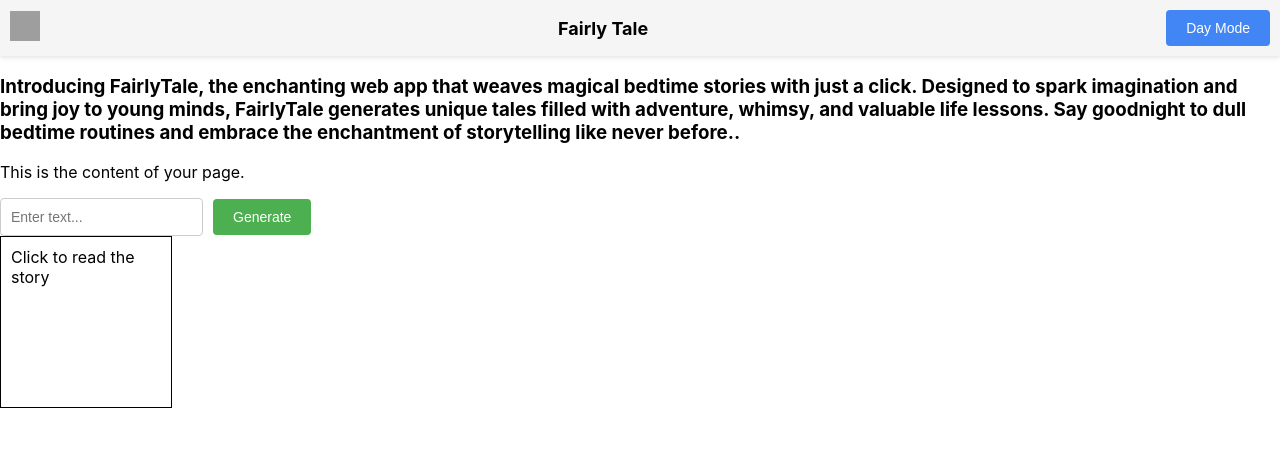
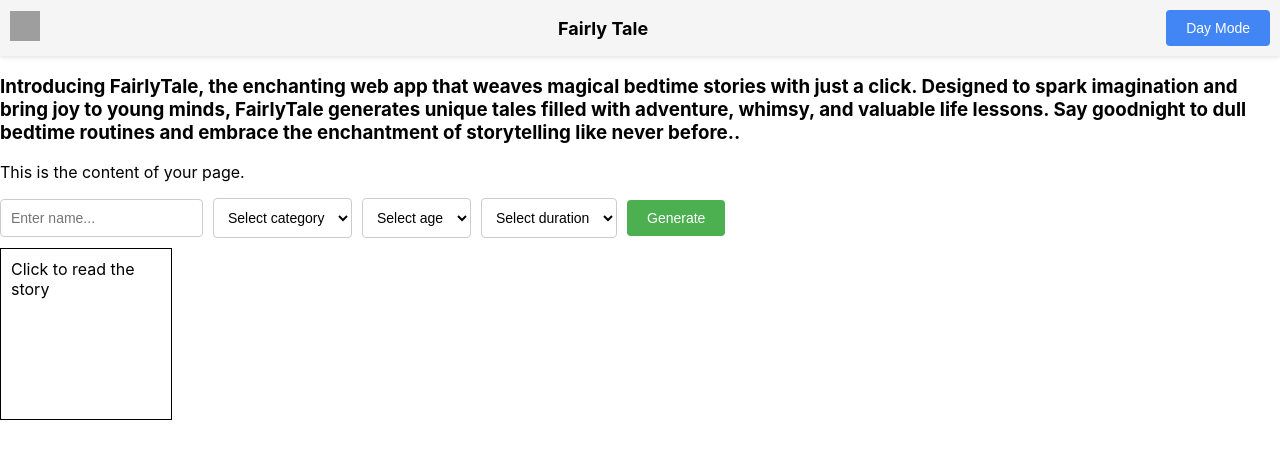
Before and after one commit to MahdiTeimourii/FairyTale, a React (Create React App) app in the folder frontend/: page / in a window 1280 px wide. Shown: the top 458 px of the page. Built offline with nearby package versions, Linux system fonts and the light colour scheme; grey boxes are pictures that could not be loaded.

Commit message:
categories with drop down option and styles added

```diff
--- a/frontend/src/components/TextBox.jsx
+++ b/frontend/src/components/TextBox.jsx
@@ -1,11 +1,73 @@
-import React from 'react';
+import React, { useState } from 'react';
 import '../styles/TextBox.scss';
 
 const TextBox = () => {
+  const [name, setName] = useState('');
+  const [category, setCategory] = useState('');
+  const [age, setAge] = useState('');
+  const [duration, setDuration] = useState('');
+
+  const handleNameChange = (event) => {
+    setName(event.target.value);
+  };
+
+  const handleCategoryChange = (event) => {
+    setCategory(event.target.value);
+  };
+
+  const handleAgeChange = (event) => {
+    setAge(event.target.value);
+  };
+
+  const handleDurationChange = (event) => {
+    setDuration(event.target.value);
+  };
+
+  const handleSubmit = (event) => {
+    event.preventDefault();
+    // Handle form submission with the values
+    console.log('Name:', name);
+    console.log('Category:', category);
+    console.log('Age:', age);
+    console.log('Duration:', duration);
+    // You can perform further actions here, such as making an API call
+    // or updating the state of your parent component
+  };
+
   return (
     <div className="textbox-container">
-      <input type="text" placeholder="Enter text..." className="textbox" />
-      <button className="button">Generate</button>
+      <form onSubmit={handleSubmit}>
+        <input
+          type="text"
+          placeholder="Enter name..."
+          className="textbox"
+          value={name}
+          onChange={handleNameChange}
+        />
+
+        <select className="dropdown" value={category} onChange={handleCategoryChange}>
+          <option value="">Select category</option>
+          <option value="Category 1">Category 1</option>
+          <option value="Category 2">Category 2</option>
+          <option value="Category 3">Category 3</option>
+        </select>
+
+        <select className="dropdown" value={age} onChange={handleAgeChange}>
+          <option value="">Select age</option>
+          <option value="Age 1">Age 1</option>
+          <option value="Age 2">Age 2</option>
+          <option value="Age 3">Age 3</option>
+        </select>
+
+        <select className="dropdown" value={duration} onChange={handleDurationChange}>
+          <option value="">Select duration</option>
+          <option value="Duration 1">Duration 1</option>
+          <option value="Duration 2">Duration 2</option>
+          <option value="Duration 3">Duration 3</option>
+        </select>
+
+        <button type="submit" className="button">Generate</button>
+      </form>
     </div>
   );
 };
--- a/frontend/src/styles/TextBox.scss
+++ b/frontend/src/styles/TextBox.scss
@@ -1,6 +1,7 @@
 .textbox-container {
   display: flex;
   align-items: center;
+  margin-bottom: 10px;
 }
 
 .textbox {
@@ -10,6 +11,21 @@
   border-radius: 4px;
   font-size: 14px;
   outline: none;
+}
+
+.dropdown {
+  padding: 10px;
+  margin-right: 10px;
+  border: 1px solid #ccc;
+  border-radius: 4px;
+  font-size: 14px;
+  outline: none;
+  background-color: #fff;
+  cursor: pointer;
+}
+
+.dropdown option {
+  padding: 10px;
 }
 
 .button {
```
